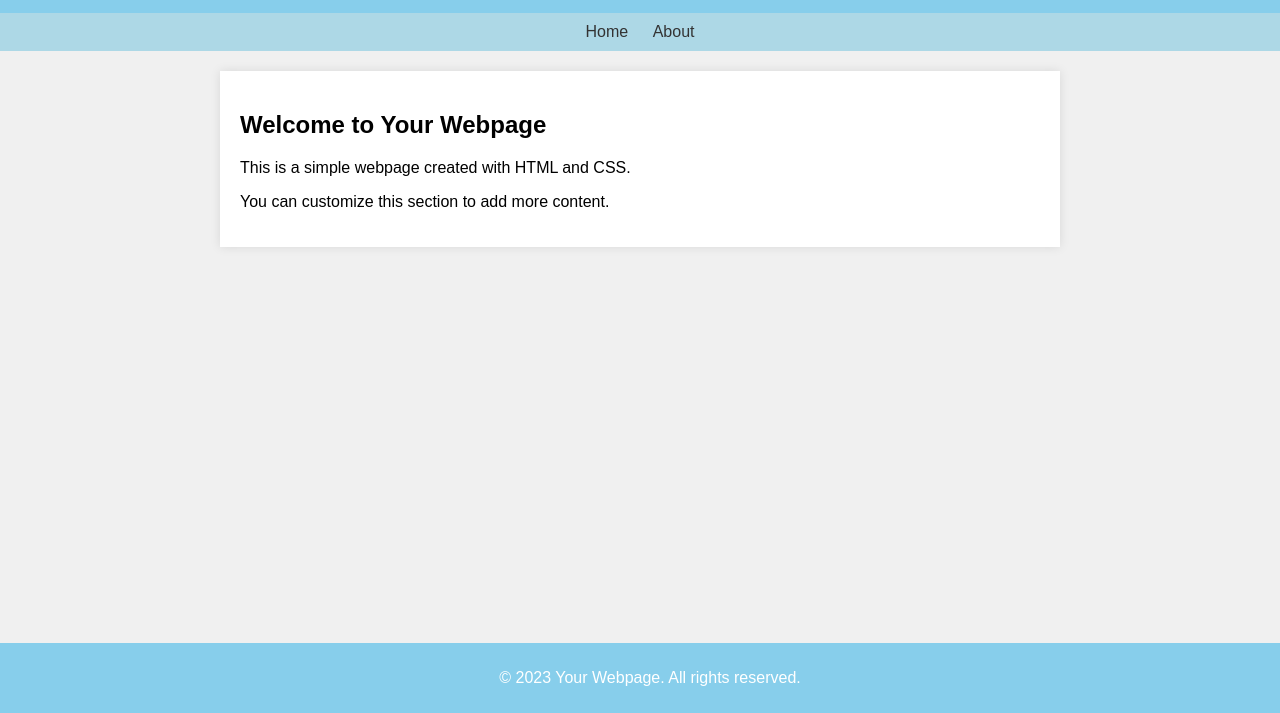
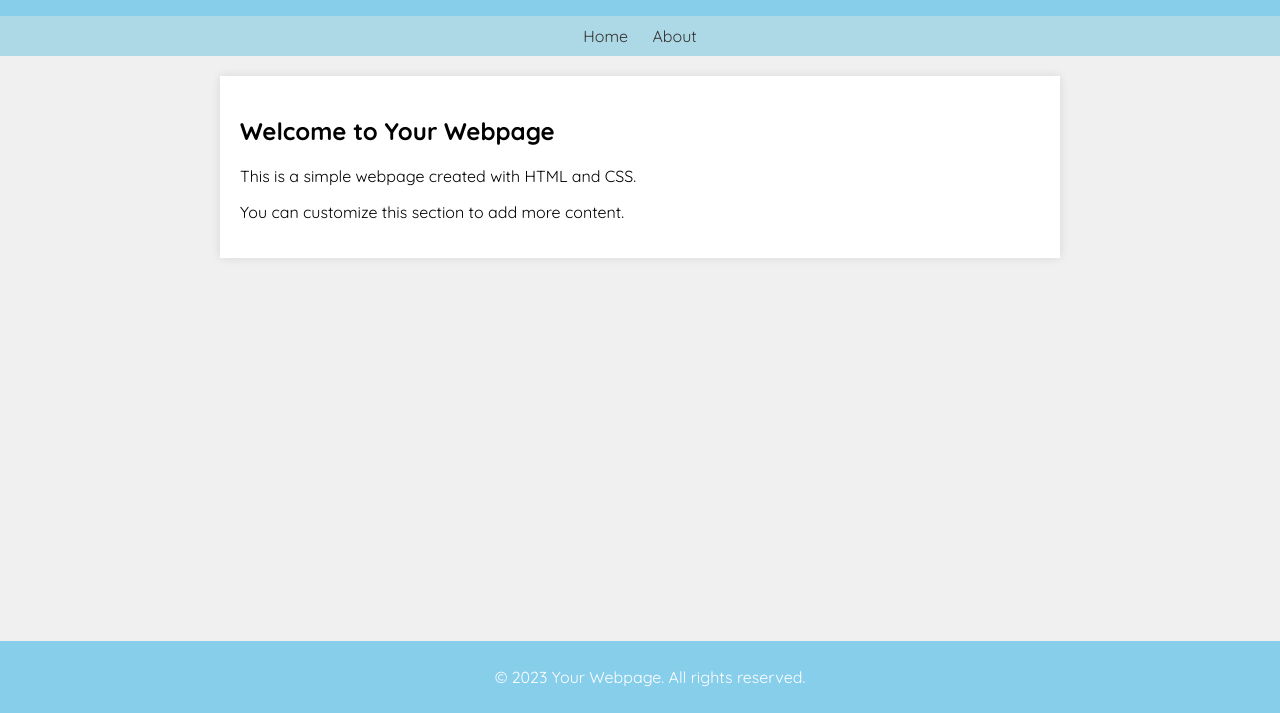
Before and after one commit to PrinceJehovaMisa/lnlabor, a plain HTML site: page index.html in a window 1280 px wide. Shown: the part 87-800 px from the top of the page. Drawn offline with Linux system fonts and the light colour scheme.

Commit message:
Update index.html

```diff
--- a/index.html
+++ b/index.html
@@ -4,9 +4,10 @@
     <meta charset="UTF-8">
     <meta name="viewport" content="width=device-width, initial-scale=1.0">
     <title>Your Webpage Title</title>
+    <link rel="stylesheet" href="https://fonts.googleapis.com/css2?family=Quicksand:wght@400;700&display=swap">
     <style>
         body {
-            font-family: Arial, sans-serif;
+            font-family: 'Quicksand', sans-serif;
             margin: 0;
             padding: 0;
             background-color: #f0f0f0;
```
